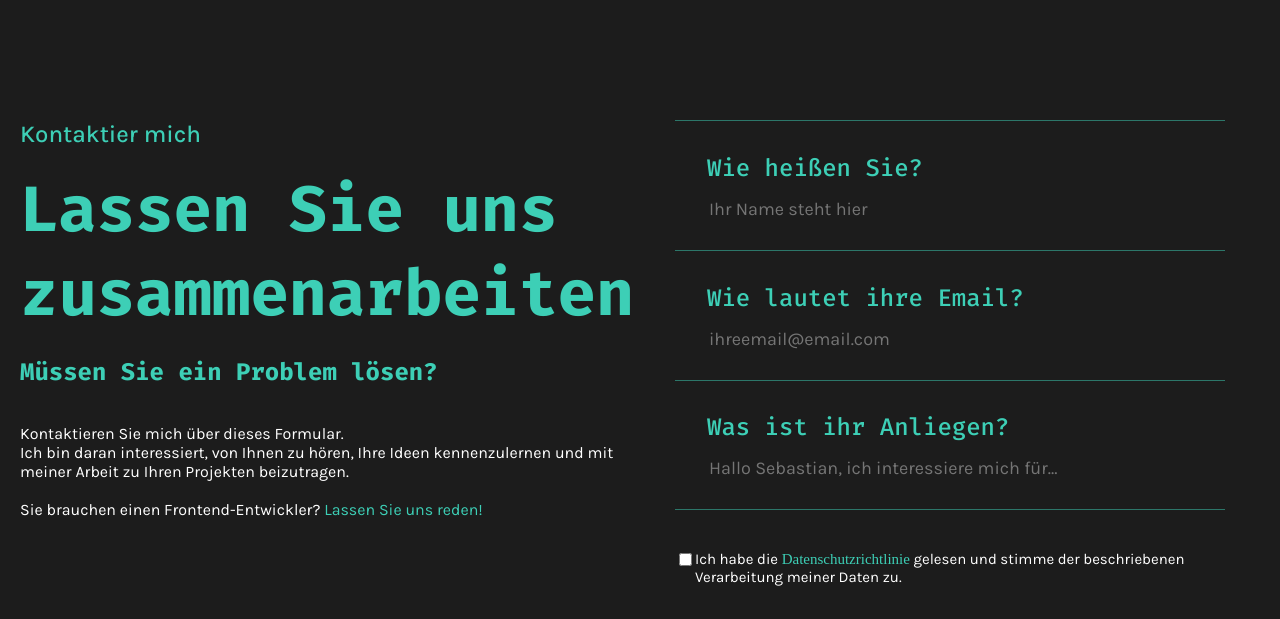
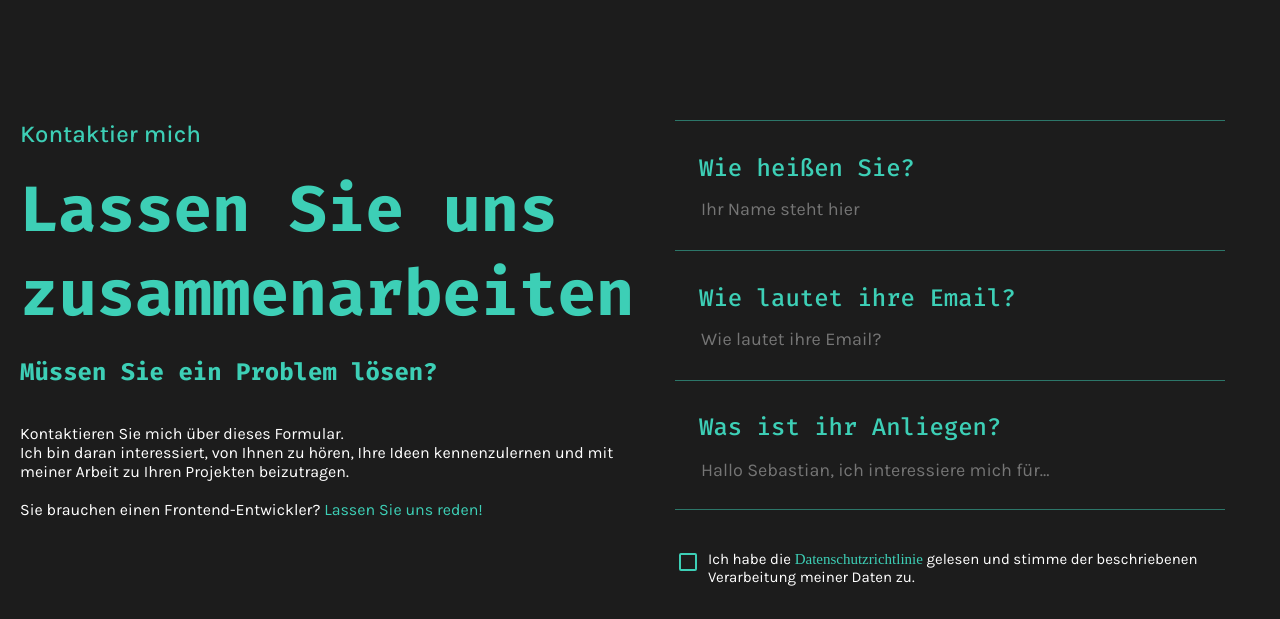
Before and after one commit to SebastianRegending/portfolio, an Angular app: page / in a window 1280 px wide. Shown: the part 2860-3479 px from the top of the page. Built offline with nearby package versions, Linux system fonts and the light colour scheme; a web font is replaced by a local one.

Commit message:
working on form validation and design

```diff
--- a/src/app/app.config.ts
+++ b/src/app/app.config.ts
@@ -3,7 +3,8 @@ import { provideRouter } from '@angular/router';
 
 import { routes } from './app.routes';
 import { provideClientHydration } from '@angular/platform-browser';
+import { provideHttpClient, withFetch } from '@angular/common/http';
 
 export const appConfig: ApplicationConfig = {
-  providers: [provideRouter(routes), provideClientHydration()]
+  providers: [provideRouter(routes), provideClientHydration(), provideHttpClient()]
 };
--- a/src/app/contactme-section/contactme-section.component.html
+++ b/src/app/contactme-section/contactme-section.component.html
@@ -9,25 +9,30 @@
         Sie brauchen einen Frontend-Entwickler? <span>Lassen Sie uns reden!</span></p>
 </div>
 <div class="form-wrapper">
-<form class="form" action="">
+<form class="form" (ngSubmit)="onSubmit(contactForm)" #contactForm="ngForm">
     <div class="form-element">
     <label for="name">Wie heißen Sie?</label>
-    <input type="text" name="name"placeholder="Ihr Name steht hier">
+    <input #name="ngModel" [(ngModel)]="contactData.name" type="text" name="name" [placeholder]="!name.valid && name.touched ? 'Ups! Ihr Name scheint zu fehlen' : 'Ihr Name steht hier'" [ngClass]="{'placeholder-color-red': !name.valid && name.touched}" required>
 </div>
 <div class="form-element">
     <label for="email">Wie lautet ihre Email?</label>
-    <input type="text" name="email"placeholder="ihreemail@email.com">
+    <input #email="ngModel" [(ngModel)]="contactData.email" type="text" name="email" [placeholder]="!email.valid && email.touched ? 'Hoppla! Ihre E-Mail ist erforderlich' : 'Wie lautet ihre Email?'" [ngClass]="{'placeholder-color-red': !email.valid && email.touched}" required pattern="[a-zA-Z0-9._%+\-]+@[a-zA-Z0-9.\-]+\.[a-zA-Z]{2,}">
 </div>
 <div class="last-form-element">
     <label for="issue">Was ist ihr Anliegen?</label>
-    <input type="text" name="issue" placeholder="Hallo Sebastian, ich interessiere mich für...">
+    <textarea #message="ngModel" [(ngModel)]="contactData.message" type="text" minlength="10" name="issue" [placeholder]="!message.valid && message.touched ? 'Was müssen Sie entwickeln?' : 'Hallo Sebastian, ich interessiere mich für...'" [ngClass]="{'placeholder-color-red': !message.valid && message.touched}" required></textarea>
+    <!-- @if (!message.valid && message.touched) {
+        <span>Please enter a message</span>
+    } -->
 </div>
+<div class="checkbox-form">
 <div class="checkbox-wrapper">
     <input type="checkbox" name="accept-privacy-policy" class="checkbox">
+</div>
     <p>Ich habe die <span>Datenschutzrichtlinie</span> gelesen und stimme der beschriebenen Verarbeitung meiner Daten zu.</p>
 </div>
 <div class="hello-button-wrapper">
-    <button class="hello-button" disabled="disabled">Sag Hallo ;)</button>
+    <button class="hello-button" value="onSubmit" disabled>Sag Hallo ;)</button>
 </div>
 </form>
 </div>
--- a/src/app/contactme-section/contactme-section.component.scss
+++ b/src/app/contactme-section/contactme-section.component.scss
@@ -78,7 +78,7 @@
     justify-content: center;
     align-items: flex-start;
     border-top: 1px solid #3dcfb680;
-    padding: 32px;
+    padding: 24px;
     gap: 16px;
     > label {
       width: fit-content;
@@ -100,6 +100,9 @@
       &:focus {
         outline: none;
       }
+      &.placeholder-color-red::placeholder {
+        color: #EC7B7BCC;
+      }
     }
   }
   > .last-form-element {
@@ -111,7 +114,7 @@
     align-items: flex-start;
     border-top: 1px solid #3dcfb680;
     border-bottom: 1px solid #3dcfb680;
-    padding: 32px;
+    padding: 24px;
     gap: 16px;
     > label {
       width: fit-content;
@@ -121,7 +124,7 @@
       font-size: 24px;
       color: $green;
     }
-    > input {
+    > textarea{
       width: 470px;
       height: 22px;
       font-family: "Karla";
@@ -130,16 +133,28 @@
       border: none;
       background-color: #1c1c1c;
       color: white;
+      resize: none;
+      overflow-y: hidden;
       &:focus {
         outline: none;
       }
+      &.placeholder-color-red::placeholder {
+        color: #EC7B7BCC;
       }
     }
-  .checkbox-wrapper {
+  }
+  // .checkbox-wrapper {
+  //   width: 550px;
+  //   height: 30px;
+  //   display: flex;
+  //   justify-content: center;
+  //   align-items: flex-start;
+  //   margin: 40px 0;
+.checkbox-form {
   width: 550px;
   height: 30px;
   display: flex;
-    justify-content: center;
+  justify-content: space-between;
   align-items: flex-start;
   margin: 40px 0;
   > p {
@@ -155,9 +170,81 @@
       color: $green;
     }
   }
-    > .checkbox {
-      background-color: #1c1c1c;
-      border-color: $green;
+}
+
+  .checkbox-wrapper {
+    width: fit-content;
+      height: 30px;
+      display: flex;
+      justify-content: center;
+      align-items: flex-start;
+      padding: 0 8px 0 0;
+
+  }
+
+  .checkbox-wrapper label {
+    display: block;
+    max-width: 100%;
+    margin: 0 auto;
+  }
+
+  .checkbox-wrapper input[type=checkbox] {
+    -webkit-appearance: none;
+    appearance: none;
+    vertical-align: middle;
+    background: #1c1c1c;
+    font-size: 14px;
+    border-radius: 2px;
+    display: inline-block;
+    border: 2px solid $green;
+    width: 18px;
+    height: 18px;
+    position: relative;
+  }
+  .checkbox-wrapper input[type=checkbox]:before,
+  .checkbox-wrapper input[type=checkbox]:after {
+    content: "";
+    position: absolute;
+    background: $green;
+    width: calc(2px * 3);
+    height: 2px;
+    top: 50%;
+    left: 12%;
+    transform-origin: left center;
+  }
+  .checkbox-wrapper input[type=checkbox]:before {
+    transform: rotate(45deg) translate(calc(2px / -2), calc(2px / -2)) scaleX(0);
+    transition: transform 200ms ease-in 200ms;
+  }
+  .checkbox-wrapper input[type=checkbox]:after {
+    width: calc(2px * 5);
+    transform: rotate(-45deg) translateY(calc(2px * 2)) scaleX(0);
+    transform-origin: left center;
+    transition: transform 200ms ease-in;
+  }
+  .checkbox-wrapper input[type=checkbox]:checked:before {
+    transform: rotate(45deg) translate(calc(2px / -2), calc(2px / -2)) scaleX(1);
+    transition: transform 200ms ease-in;
+  }
+  .checkbox-wrapper input[type=checkbox]:checked:after {
+    width: calc(2px * 5);
+    transform: rotate(-45deg) translateY(calc(2px * 2)) scaleX(1);
+    transition: transform 200ms ease-out 200ms;
+  }
+  .checkbox-wrapper input[type=checkbox]:focus {
+    outline: calc(2px / 2) dotted rgba(0, 0, 0, 0.25);
+
+    // >input[type='checkbox'] {
+    //   appearance: none;
+    //   background-color: #1c1c1c;
+    //   margin: 0;
+    //   width: 18px;
+    //   height: 14px;
+    //   border: 2px solid $green;
+    //   border-radius: 2px;
+    //   display: grid;
+    //   place-content: center;
+    // }
   }
 }
 
@@ -189,4 +276,3 @@
       color: $green;
     }
   }
-}
--- a/src/app/contactme-section/contactme-section.component.ts
+++ b/src/app/contactme-section/contactme-section.component.ts
@@ -1,12 +1,55 @@
-import { Component } from '@angular/core';
+import { CommonModule } from '@angular/common';
+import { HttpClient } from '@angular/common/http';
+import { Component, inject } from '@angular/core';
+import { FormsModule, NgForm } from '@angular/forms';
 
 @Component({
   selector: 'app-contactme-section',
   standalone: true,
-  imports: [],
+  imports: [FormsModule, CommonModule],
   templateUrl: './contactme-section.component.html',
   styleUrl: './contactme-section.component.scss'
 })
 export class ContactmeSectionComponent {
 
+  http = inject(HttpClient);
+
+contactData = {
+  name: '',
+  email: '',
+  message: '',
 }
+
+mailTest = true;
+
+  post = {
+    endPoint: 'https://deineDomain.de/sendMail.php',
+    body: (payload: any) => JSON.stringify(payload),
+    options: {
+      headers: {
+        'Content-Type': 'text/plain',
+        responseType: 'text',
+      },
+    },
+  };
+
+  onSubmit(ngForm: NgForm) {
+    if (ngForm.submitted && ngForm.form.valid && !this.mailTest) {
+      this.http.post(this.post.endPoint, this.post.body(this.contactData))
+        .subscribe({
+          next: (response) => {
+
+            ngForm.resetForm();
+          },
+          error: (error) => {
+            console.error(error);
+          },
+          complete: () => console.info('send post complete'),
+        });
+    } else if (ngForm.submitted && ngForm.form.valid && this.mailTest) {
+
+      ngForm.resetForm();
+    }
+  }
+
+}
```
Also changed, not shown: 1 other file (tests, documents, lock files or other folders). Lines whose indentation alone changed are shown as unchanged.
